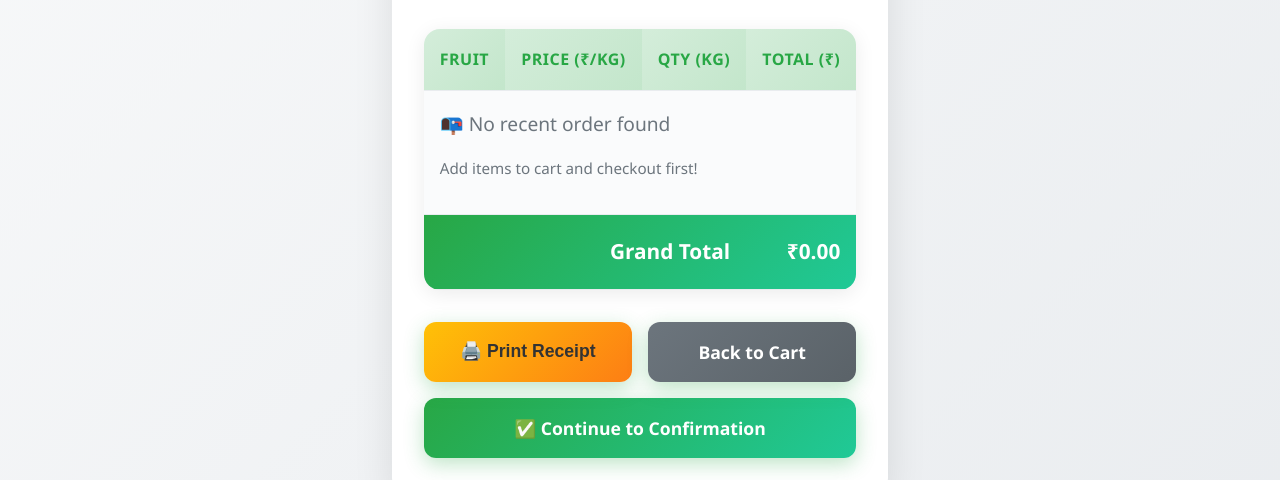
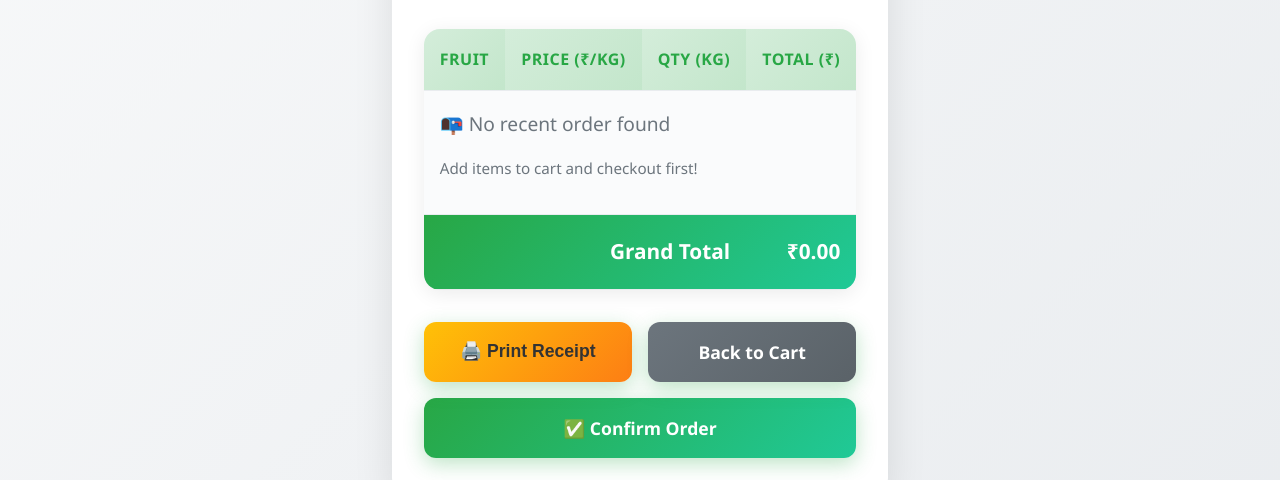
Before and after one commit to Utkarshd2308/The-Fruit-Wala.com, a plain HTML site: page receipt.html in a window 1280 px wide. Shown: the part 320-800 px from the top of the page. Drawn offline with Linux system fonts and the light colour scheme.

```diff
--- a/receipt.html
+++ b/receipt.html
@@ -285,7 +285,7 @@
         <a href="cart.html" class="back-btn">Back to Cart</a>
     </div>
 
-    <a href="confirmation.html" class="next-btn">✅ Continue to Confirmation</a>
+    <a href="confirmation.html" class="next-btn">✅ Confirm Order</a>
 </div>
 
 <footer id="contact">
```
